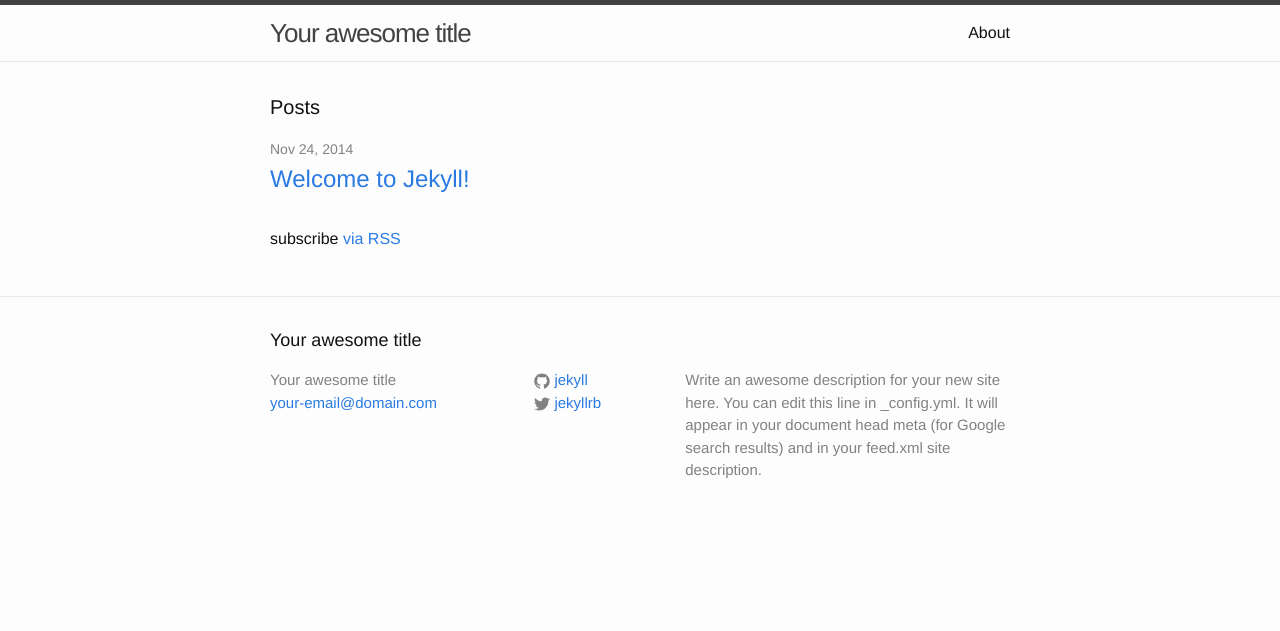
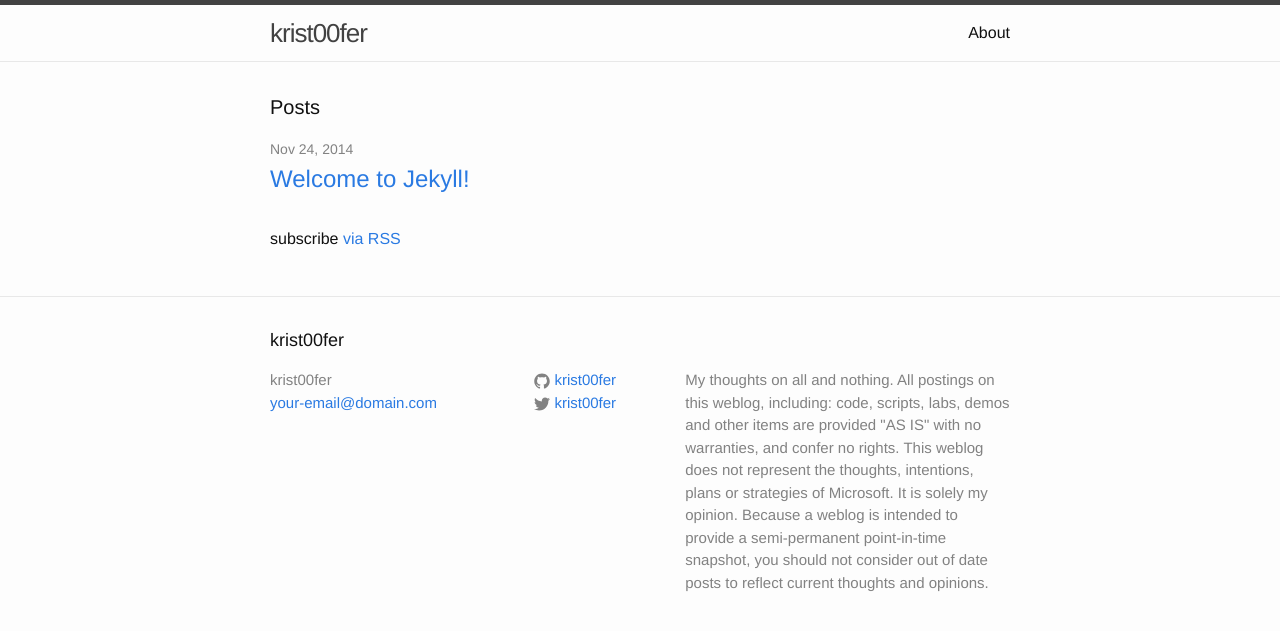
Before and after one commit to krist00fer/krist00fer.github.io, a Jekyll site: the page built from index.html, in a window 1280 px wide. Shown: the top 631 px of the page. Built offline with Jekyll 4.4.1, drawn with Linux system fonts in a browser that asks for light colours.

Commit message:
updated config

```diff
--- a/_config.yml
+++ b/_config.yml
@@ -1,14 +1,18 @@
 # Site settings
-title: Your awesome title
+title: krist00fer
 email: your-email@domain.com
 description: > # this means to ignore newlines until "baseurl:"
-  Write an awesome description for your new site here. You can edit this
-  line in _config.yml. It will appear in your document head meta (for
-  Google search results) and in your feed.xml site description.
+  My thoughts on all and nothing. All postings on this weblog, including:
+  code, scripts, labs, demos and other items are provided "AS IS" with no
+  warranties, and confer no rights. This weblog does not represent the
+  thoughts, intentions, plans or strategies of Microsoft. It is solely my
+  opinion. Because a weblog is intended to provide a semi-permanent
+  point-in-time snapshot, you should not consider out of date posts to
+  reflect current thoughts and opinions.
 baseurl: "" # the subpath of your site, e.g. /blog/
-url: "http://yourdomain.com" # the base hostname & protocol for your site
-twitter_username: jekyllrb
-github_username:  jekyll
+url: "http://krist00fer.github.io" # the base hostname & protocol for your site
+twitter_username: krist00fer
+github_username:  krist00fer
 
 # Build settings
 markdown: kramdown
```
